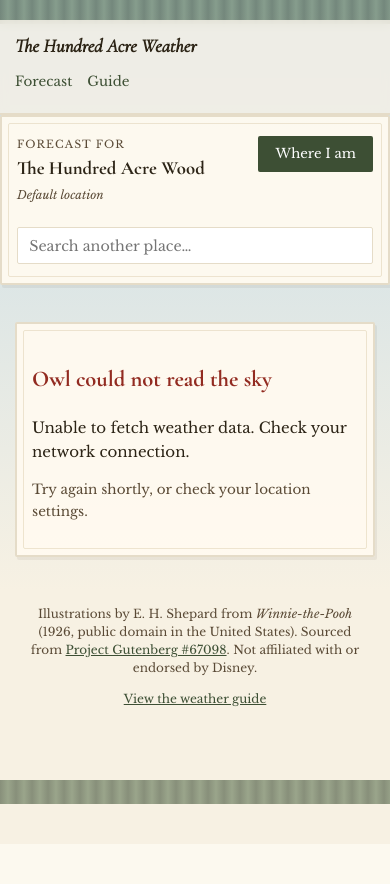
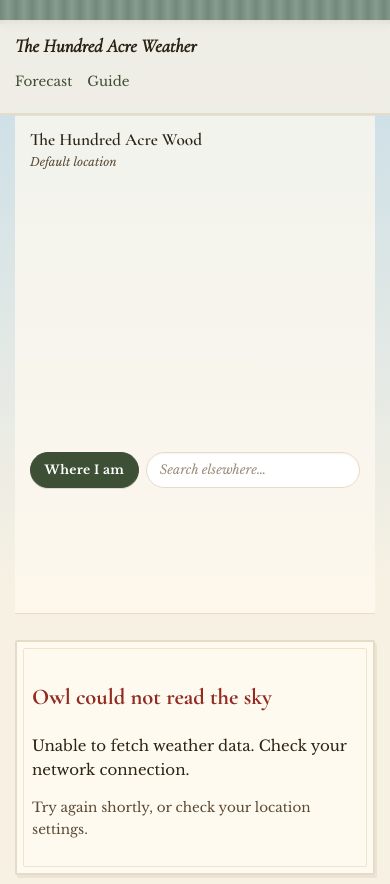
Before and after one commit to veddegre/echoweather, a PHP site: page /pooh/index.php in a window 390 px wide. Shown: the top 884 px of the page. Before the commit the page ends 804 px from the top, so only its background shows below. Run offline with PHP 8.4, Linux system fonts and the light colour scheme; data that the repository does not hold is empty.

Commit message:
Refactor location bar and enhance weather display functionality
- Updated the location bar in index.php to improve user experience with a woodland theme and better search functionality.
- Refined temperature display logic in weather.php to ensure consistent formatting across units.
- Enhanced CSS styles for the location bar and hourly weather display for improved visual consistency and responsiveness.
- Introduced new utility functions for weather icon handling and temperature formatting.

```diff
--- a/pooh/assets/css/style.css
+++ b/pooh/assets/css/style.css
@@ -33,6 +33,13 @@
     background: var(--paper);
     line-height: 1.6;
     transition: background 1s ease;
+}
+
+button, input, select, textarea {
+    font: inherit;
+    color: inherit;
+    -webkit-appearance: none;
+    appearance: none;
 }
 
 /* Level-based sky backgrounds */
@@ -163,109 +170,128 @@
     color: var(--ink);
 }
 
-/* Location bar */
-.location-bar {
+/* Location strip */
+.woods-location {
     max-width: 960px;
-    margin: 0 auto 0;
-    padding: 1rem 1.5rem;
+    margin: 0 auto;
+    padding: 0 1.5rem 0.75rem;
     position: relative;
     z-index: 5;
 }
 
-.location-bar-row {
+.woods-location-inner {
     display: flex;
     flex-wrap: wrap;
-    align-items: flex-start;
+    align-items: center;
     justify-content: space-between;
-    gap: 1rem;
-    margin-bottom: 0.75rem;
+    gap: 0.75rem 1.25rem;
+    padding: 0.85rem 1rem;
+    background: rgba(255, 250, 240, 0.72);
+    border-top: 1px solid rgba(139, 105, 20, 0.12);
+    border-bottom: 1px solid rgba(139, 105, 20, 0.18);
 }
 
-.location-current-label {
+.woods-location-text {
+    flex: 1 1 200px;
+    min-width: 0;
+}
+
+.woods-location-name {
     display: block;
-    font-size: 0.72rem;
-    text-transform: uppercase;
-    letter-spacing: 0.1em;
+    font-family: var(--display);
+    font-size: 1.15rem;
+    font-weight: 600;
+    line-height: 1.25;
+    color: var(--ink);
+}
+
+.woods-location-note {
+    display: block;
+    margin-top: 0.15rem;
+    font-size: 0.78rem;
+    font-style: italic;
     color: var(--ink-light);
 }
 
-.location-current-name {
-    display: block;
-    font-family: var(--display);
-    font-size: 1.25rem;
-    color: var(--ink);
+.woods-location-controls {
+    display: flex;
+    flex-wrap: wrap;
+    align-items: center;
+    gap: 0.5rem;
+    flex: 1 1 260px;
+    justify-content: flex-end;
 }
 
-.location-bar .location-meta {
-    display: block;
-    font-size: 0.78rem;
-    font-style: italic;
-    color: var(--ink-light);
-    margin-top: 0.2rem;
+.woods-btn {
+    flex-shrink: 0;
+    padding: 0.45rem 0.9rem;
+    border: 1px solid var(--green-dark);
+    border-radius: 999px;
+    background: var(--green-dark);
+    color: #fff;
+    font-size: 0.82rem;
+    font-weight: 700;
+    letter-spacing: 0.02em;
+    cursor: pointer;
+    white-space: nowrap;
+    box-shadow: 0 1px 0 rgba(61, 46, 31, 0.15);
 }
 
-.loc-btn {
-    font-family: var(--serif);
-    font-size: 0.88rem;
-    padding: 0.5rem 1rem;
-    border: 2px solid var(--green-dark);
-    border-radius: 2px;
-    background: var(--paper);
-    color: var(--green-dark);
-    cursor: pointer;
+.woods-btn:hover { background: #334428; }
+.woods-btn:disabled { opacity: 0.6; cursor: wait; }
+
+.woods-search {
+    position: relative;
+    flex: 1 1 180px;
+    max-width: 280px;
+    min-width: 140px;
 }
 
-.loc-btn-primary {
-    background: var(--green-dark);
-    color: #fff;
+.woods-search input {
+    width: 100%;
+    padding: 0.45rem 0.85rem;
+    border: 1px solid var(--paper-dark);
+    border-radius: 999px;
+    background: rgba(255, 255, 255, 0.92);
+    font-size: 0.84rem;
+    color: var(--ink);
+    box-shadow: inset 0 1px 2px rgba(61, 46, 31, 0.06);
 }
 
-.loc-btn:disabled { opacity: 0.65; cursor: wait; }
-
-.location-search {
-    position: relative;
+.woods-search input::placeholder { color: #9a8b78; font-style: italic; }
+.woods-search input:focus {
+    outline: none;
+    border-color: var(--honey);
+    box-shadow: 0 0 0 2px rgba(212, 160, 23, 0.25);
 }
 
-.location-search input {
-    width: 100%;
-    font-family: var(--serif);
-    font-size: 0.95rem;
-    padding: 0.55rem 0.75rem;
-    border: 1px solid var(--paper-dark);
-    border-radius: 2px;
-    background: #fff;
-    color: var(--ink);
-}
-
-.location-search-results {
+.woods-search-results {
     position: absolute;
-    top: calc(100% + 4px);
+    top: calc(100% + 6px);
     left: 0;
     right: 0;
-    z-index: 20;
+    z-index: 30;
     background: #fff;
-    border: 2px solid var(--paper-dark);
-    border-radius: 2px;
+    border: 1px solid var(--paper-dark);
+    border-radius: 6px;
+    box-shadow: 0 8px 24px rgba(61, 46, 31, 0.12);
     max-height: 220px;
     overflow-y: auto;
 }
 
-.location-search-results button {
+.woods-search-results button {
     display: block;
     width: 100%;
     text-align: left;
-    padding: 0.6rem 0.75rem;
+    padding: 0.55rem 0.85rem;
     border: none;
     background: none;
-    font-family: var(--serif);
-    font-size: 0.88rem;
+    font-size: 0.84rem;
     cursor: pointer;
     color: var(--ink);
 }
 
-.location-search-results button:hover {
-    background: var(--paper);
-}
+.woods-search-results button:hover { background: var(--paper); }
 
 .visually-hidden {
     position: absolute;
@@ -958,6 +1012,21 @@
         display: inline-block;
     }
 
+    .woods-location { padding: 0 1rem 0.5rem; }
+
+    .woods-location-inner {
+        flex-direction: column;
+        align-items: stretch;
+    }
+
+    .woods-location-controls {
+        justify-content: stretch;
+    }
+
+    .woods-search { max-width: none; flex: 1 1 auto; }
+
+    .hour-cell { width: 3.75rem; }
+
     .main-content {
         padding: 1.25rem 1rem 2rem;
     }
--- a/pooh/includes/weather.php
+++ b/pooh/includes/weather.php
@@ -514,6 +514,27 @@
     return rtrim(rtrim(number_format($n, 1, '.', ''), '0'), '.');
 }
 
+function formatTempDisplay(float $temp, string $unit): string
+{
+    $suffix = $unit === 'fahrenheit' ? '°' : '°';
+    if ($unit === 'fahrenheit') {
+        return (string) (int) round($temp) . $suffix;
+    }
+    return (string) (int) round($temp) . '°C';
+}
+
+function weatherCodeIconKey(int $code): string
+{
+    return match (true) {
+        in_array($code, [0, 1], true) => 'sun',
+        in_array($code, [2, 3, 45, 48], true) => 'cloud',
+        in_array($code, [51, 53, 55, 56, 57, 61, 63, 65, 66, 67, 80, 81, 82], true) => 'rain',
+        in_array($code, [71, 73, 75, 77, 85, 86], true) => 'rain',
+        in_array($code, [95, 96, 99], true) => 'storm',
+        default => 'cloud',
+    };
+}
+
 function weatherIconSvg(string $icon, int $size = 48): string
 {
     $icons = [
--- a/pooh/index.php
+++ b/pooh/index.php
@@ -46,7 +46,7 @@
     <link rel="preconnect" href="https://fonts.googleapis.com">
     <link rel="preconnect" href="https://fonts.gstatic.com" crossorigin>
     <link href="https://fonts.googleapis.com/css2?family=Cormorant+Garamond:ital,wght@0,400;0,600;0,700;1,400&family=Libre+Baskerville:ital,wght@0,400;0,700;1,400&display=swap" rel="stylesheet">
-    <link rel="stylesheet" href="assets/css/style.css">
+    <link rel="stylesheet" href="assets/css/style.css?v=<?= (int) @filemtime(__DIR__ . '/assets/css/style.css') ?>">
 </head>
 <body class="<?= htmlspecialchars($info['css_class']) ?>" data-location-source="<?= htmlspecialchars($locationSource) ?>">
 
@@ -73,22 +73,25 @@
     </div>
 </header>
 
-<section class="location-bar card" aria-label="Choose location">
-    <div class="location-bar-row">
-        <div class="location-current">
-            <span class="location-current-label">Forecast for</span>
-            <strong class="location-current-name"><?= $name ?></strong>
-            <span class="location-meta"><?= htmlspecialchars(locationSourceLabel($locationSource)) ?></span>
+<section class="woods-location" aria-label="Choose location">
+    <div class="woods-location-inner">
+        <div class="woods-location-text">
+            <span class="woods-location-name"><?= $name ?></span>
+            <?php if ($locationSource === 'echo'): ?>
+            <span class="woods-location-note">Carried over from Echo Weather</span>
+            <?php else: ?>
+            <span class="woods-location-note"><?= htmlspecialchars(locationSourceLabel($locationSource)) ?></span>
+            <?php endif; ?>
         </div>
-        <div class="location-actions">
-            <button type="button" class="loc-btn loc-btn-primary" id="use-my-location">Where I am</button>
+        <div class="woods-location-controls">
+            <button type="button" class="woods-btn" id="use-my-location">Where I am</button>
+            <form class="woods-search" id="location-search-form" role="search">
+                <label for="location-search-input" class="visually-hidden">Search another place</label>
+                <input type="search" id="location-search-input" name="q" placeholder="Search elsewhere…" autocomplete="off" spellcheck="false">
+                <div class="woods-search-results" id="location-search-results" hidden></div>
+            </form>
         </div>
     </div>
-    <form class="location-search" id="location-search-form" role="search">
-        <label for="location-search-input" class="visually-hidden">Search another place</label>
-        <input type="search" id="location-search-input" name="q" placeholder="Search another place…" autocomplete="off" spellcheck="false">
-        <div class="location-search-results" id="location-search-results" hidden></div>
-    </form>
 </section>
 
 <main class="main-content">
@@ -141,7 +144,7 @@
         <h3>What the woods report now</h3>
         <div class="stats-grid">
             <div class="stat">
-                <span class="stat-value"><?= formatNumber((float) ($current['temperature_2m'] ?? 0)) ?><?= $tempUnit ?></span>
+                <span class="stat-value"><?= formatTempDisplay((float) ($current['temperature_2m'] ?? 0), $config['temperature_unit']) ?></span>
                 <span class="stat-label">Temperature</span>
             </div>
             <div class="stat">
@@ -193,18 +196,24 @@
     <?php if (!empty($weather['hourly'])): ?>
     <section class="card hourly-card">
         <h3>The next few hours</h3>
-        <div class="hourly-scroll">
-            <?php foreach ($weather['hourly'] as $hour): ?>
-            <article class="hour-pill">
-                <time datetime="<?= htmlspecialchars($hour['time']) ?>">
-                    <?= date('g A', strtotime($hour['time'])) ?>
-                </time>
-                <span class="hour-temp"><?= formatNumber((float) ($hour['temp'] ?? 0)) ?><?= $tempUnit ?></span>
-                <?php if ($hour['precip_prob'] !== null): ?>
-                <span class="hour-rain"><?= (int) $hour['precip_prob'] ?>%</span>
+        <div class="hourly-track" role="list">
+            <div class="hourly-track-inner">
+            <?php foreach (array_slice($weather['hourly'], 0, 12) as $hour):
+                $code = (int) ($hour['weather_code'] ?? 0);
+                $rain = $hour['precip_prob'] !== null ? (int) $hour['precip_prob'] : null;
+            ?>
+            <div class="hour-cell" role="listitem">
+                <span class="hour-cell-time"><?= date('g A', strtotime($hour['time'])) ?></span>
+                <?= weatherIconSvg(weatherCodeIconKey($code), 28) ?>
+                <span class="hour-cell-temp"><?= formatTempDisplay((float) ($hour['temp'] ?? 0), $config['temperature_unit']) ?></span>
+                <?php if ($rain !== null && $rain > 0): ?>
+                <span class="hour-cell-rain"><?= $rain ?>%</span>
+                <?php else: ?>
+                <span class="hour-cell-rain hour-cell-rain--dry">&nbsp;</span>
                 <?php endif; ?>
-            </article>
+            </div>
             <?php endforeach; ?>
+            </div>
         </div>
     </section>
     <?php endif; ?>
@@ -220,7 +229,8 @@
                 </time>
                 <p class="day-desc"><?= htmlspecialchars($day['description']) ?></p>
                 <p class="day-temps">
-                    <?= formatNumber((float) $day['high']) ?> / <?= formatNumber((float) $day['low']) ?><?= $day['temp_unit'] ?>
+                    <?= formatTempDisplay((float) $day['high'], $config['temperature_unit']) ?>
+                    / <?= formatTempDisplay((float) $day['low'], $config['temperature_unit']) ?>
                 </p>
                 <?php if ($day['sunset']): ?>
                 <p class="day-sunset">Sunset <?= date('g:i A', strtotime($day['sunset'])) ?></p>
```
Also changed, not shown: other parts of pooh/assets/css/style.css (+47 -19 lines).
